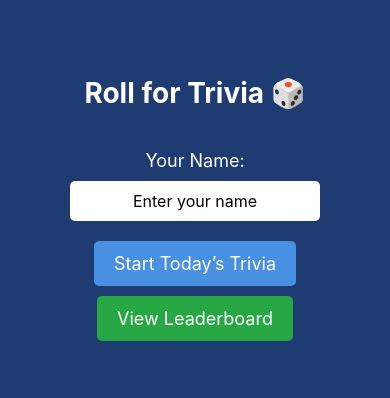
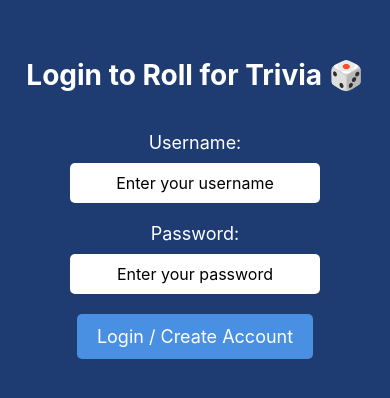
Before and after one commit to Jlavarine/roll-for-trivia-app, a React Native app: screen /Home in a window 390 px wide. Shown: the part 214-612 px from the top of the page. Built offline with nearby package versions, Linux system fonts and the light colour scheme.

Commit message:
fix: Remove allowing multiple trivia takes by implementing a login feature

```diff
--- a/src/App.tsx
+++ b/src/App.tsx
@@ -2,6 +2,7 @@ import 'react-native-gesture-handler';
 import React from 'react';
 import { NavigationContainer } from '@react-navigation/native';
 import { createStackNavigator } from '@react-navigation/stack';
+import LoginScreen from './screens/LoginScreen';
 import HomeScreen from './screens/HomeScreen';
 import TriviaScreen from './screens/TriviaScreen';
 import LeaderboardScreen from './screens/LeaderboardScreen';
@@ -16,7 +17,8 @@ export default function App() {
   return (
     <SafeAreaProvider>
       <NavigationContainer>
-        <Stack.Navigator initialRouteName="Home" screenOptions={{ headerShown: false }}>
+        <Stack.Navigator initialRouteName="Login" screenOptions={{ headerShown: false }}>
+          <Stack.Screen name="Login" component={LoginScreen} />
           <Stack.Screen name="Home" component={HomeScreen} />
           <Stack.Screen name="Trivia" component={TriviaScreen} />
           <Stack.Screen name="Leaderboard" component={LeaderboardScreen} />
--- a/src/screens/HomeScreen.tsx
+++ b/src/screens/HomeScreen.tsx
@@ -1,5 +1,5 @@
 import React, { useState, useEffect } from 'react';
-import { View, Text, TextInput, TouchableOpacity, Alert, StyleSheet } from 'react-native';
+import { View, Text, TouchableOpacity, Alert, StyleSheet } from 'react-native';
 import { StackScreenProps } from '@react-navigation/stack';
 import AsyncStorage from '@react-native-async-storage/async-storage';
 import { RootStackParamList } from '../types/navigation';
@@ -8,77 +8,60 @@ import { getDateKey } from '../utils/date';
 type Props = StackScreenProps<RootStackParamList, 'Home'>;
 
 export default function HomeScreen({ navigation }: Props) {
-  const [playerName, setPlayerName] = useState('');
-  const [hasChecked, setHasChecked] = useState(false);
+  const [username, setUsername] = useState('');
+  const [hasPlayedToday, setHasPlayedToday] = useState(false);
 
   useEffect(() => {
-    const checkExistingPlayer = async () => {
-      if (hasChecked) return;
+    const loadCurrentUser = async () => {
+      const storedUser = await AsyncStorage.getItem('currentUser');
+      if (storedUser) {
+        setUsername(storedUser);
+      } else {
+        navigation.replace('Login');
+      }
 
       const dateKey = getDateKey();
-      const storedPlayerName = await AsyncStorage.getItem('playerName');
       const storedLeaderboard = await AsyncStorage.getItem('leaderboard');
       const leaderboard = storedLeaderboard ? JSON.parse(storedLeaderboard) : [];
-      const hasBeenRedirected = await AsyncStorage.getItem(`hasBeenRedirected-${dateKey}`);
-
-      const hasPlayedToday = leaderboard.some(
-        (entry: { name: string; date: string }) => entry.name === storedPlayerName && entry.date === dateKey
-      );
-
-      if (hasPlayedToday && !hasBeenRedirected) {
-        Alert.alert('You have already played today!', 'Redirecting to the leaderboard.');
-        await AsyncStorage.setItem(`hasBeenRedirected-${dateKey}`, 'true');
-        navigation.replace('Leaderboard');
-        return;
-      }
-
-      setHasChecked(true);
+      const hasPlayed = leaderboard.some((entry: Entry) => entry.name === storedUser && entry.date === dateKey);
+      setHasPlayedToday(hasPlayed);
     };
-
-    checkExistingPlayer();
+    loadCurrentUser();
   }, [navigation]);
 
-  const startTrivia = async () => {
-    if (!playerName.trim()) {
-      Alert.alert('Please enter your name to start!');
-      return;
-    }
-
-    const dateKey = getDateKey();
-    const storedLeaderboard = await AsyncStorage.getItem('leaderboard');
-    const leaderboard = storedLeaderboard ? JSON.parse(storedLeaderboard) : [];
-
-    const hasPlayedToday = leaderboard.some(
-      (entry: { name: string; date: string }) => entry.name === playerName && entry.date === dateKey
-    );
-
-    if (hasPlayedToday) {
-      Alert.alert('This name has already been used today!', 'Please use a different name or check the leaderboard.');
-      return;
-    }
-
-    await AsyncStorage.setItem('playerName', playerName);
-    await AsyncStorage.setItem(`hasBeenRedirected-${dateKey}`, 'false');
-    navigation.navigate('Trivia');
+  const handleLogout = async () => {
+    await AsyncStorage.removeItem('currentUser');
+    setUsername('');
+    navigation.replace('Login');
   };
 
   return (
     <View style={styles.container}>
+      <Text style={styles.title}>Welcome To:</Text>
       <Text style={styles.title}>Roll for Trivia 🎲</Text>
-      <Text style={styles.label}>Your Name:</Text>
-      <TextInput
-        style={styles.input}
-        placeholder="Enter your name"
-        value={playerName}
-        onChangeText={setPlayerName}
-      />
+      <Text style={styles.title1}>A daily trivia game!</Text>
+      <Text style={styles.title1}>Questions change daily, so come back and try again tomorrow!</Text>
 
-      <TouchableOpacity onPress={startTrivia} style={styles.btn}>
-        <Text style={styles.btnText}>Start Today’s Trivia</Text>
+      {username ? (
+        <Text style={styles.usernameText}>Logged in as: {username}</Text>
+      ) : (
+        <Text style={styles.usernameText}>Loading...</Text>
+      )}
+
+      <TouchableOpacity
+        onPress={() => navigation.navigate('Trivia')}
+        style={[styles.btn, hasPlayedToday && styles.disabledBtn]}
+        disabled={hasPlayedToday}
+      >
+        <Text style={styles.btnText}>{hasPlayedToday ? "Try Again Tomorrow" : "Start Today’s Trivia"}</Text>
       </TouchableOpacity>
 
       <TouchableOpacity onPress={() => navigation.navigate('Leaderboard')} style={styles.leaderboardBtn}>
         <Text style={styles.btnText}>View Leaderboard</Text>
+      </TouchableOpacity>
+
+      <TouchableOpacity onPress={handleLogout} style={styles.logoutBtn}>
+        <Text style={styles.btnText}>Logout</Text>
       </TouchableOpacity>
     </View>
   );
@@ -99,19 +82,19 @@ const styles = StyleSheet.create({
     textAlign: 'center',
     marginBottom: 20,
   },
-  label: {
-    fontSize: 18,
+  title1: {
+    fontSize: 20,
+    fontWeight: 'bold',
     color: 'white',
-    marginTop: 20,
+    textAlign: 'center',
+    marginBottom: 20,
   },
-  input: {
-    marginTop: 10,
-    padding: 10,
-    fontSize: 16,
-    borderRadius: 5,
-    backgroundColor: 'white',
-    width: 250,
+  usernameText: {
+    fontSize: 22,
+    fontWeight: 'bold',
+    color: 'gold',
     textAlign: 'center',
+    marginBottom: 20,
   },
   btn: {
     marginTop: 20,
@@ -120,11 +103,21 @@ const styles = StyleSheet.create({
     backgroundColor: '#4a90e2',
     borderRadius: 5,
   },
+  disabledBtn: {
+    backgroundColor: '#777',
+  },
   leaderboardBtn: {
     marginTop: 10,
     paddingVertical: 12,
     paddingHorizontal: 20,
     backgroundColor: '#28a745',
+    borderRadius: 5,
+  },
+  logoutBtn: {
+    marginTop: 20,
+    paddingVertical: 12,
+    paddingHorizontal: 20,
+    backgroundColor: '#d9534f',
     borderRadius: 5,
   },
   btnText: {
--- a/src/screens/LeaderboardScreen.tsx
+++ b/src/screens/LeaderboardScreen.tsx
@@ -21,7 +21,12 @@ export default function LeaderboardScreen({ navigation }: Props) {
             const dateKey = getDateKey();
             const storedLeaderboard = await AsyncStorage.getItem('leaderboard');
             let parsedLeaderboard: LeaderboardEntry[] = storedLeaderboard ? JSON.parse(storedLeaderboard) : [];
-            parsedLeaderboard = parsedLeaderboard.filter(entry => entry.date === dateKey);
+
+            parsedLeaderboard = parsedLeaderboard.filter(entry => {
+                const isMatch = entry.date === dateKey;
+                return isMatch;
+            });
+
             parsedLeaderboard.sort((a, b) => b.score - a.score);
             setLeaderboard(parsedLeaderboard);
         };
--- /dev/null
+++ b/src/screens/LoginScreen.tsx
@@ -0,0 +1,113 @@
+import React, { useState, useEffect } from 'react';
+import { View, Text, TextInput, TouchableOpacity, Alert, StyleSheet } from 'react-native';
+import { StackScreenProps } from '@react-navigation/stack';
+import AsyncStorage from '@react-native-async-storage/async-storage';
+import { RootStackParamList } from '../types/navigation';
+
+type Props = StackScreenProps<RootStackParamList, 'Login'>;
+
+export default function LoginScreen({ navigation }: Props) {
+  const [username, setUsername] = useState('');
+  const [password, setPassword] = useState('');
+
+  useEffect(() => {
+    const checkExistingUser = async () => {
+      const storedUser = await AsyncStorage.getItem('currentUser');
+      if (storedUser) {
+        navigation.replace('Home');
+      }
+    };
+    checkExistingUser();
+  }, [navigation]);
+
+  const handleLogin = async () => {
+    if (!username.trim() || !password.trim()) {
+      Alert.alert('Error', 'Please enter both username and password.');
+      return;
+    }
+
+    const storedUsers = JSON.parse(await AsyncStorage.getItem('users') || '{}');
+
+    if (storedUsers[username]) {
+      if (storedUsers[username] !== password) {
+        Alert.alert('Error', 'Incorrect password. Please try again.');
+        return;
+      }
+      Alert.alert('Success', `Welcome back, ${username}!`);
+    } else {
+      storedUsers[username] = password;
+      await AsyncStorage.setItem('users', JSON.stringify(storedUsers));
+      Alert.alert('Success', `Account created for ${username}!`);
+    }
+
+    await AsyncStorage.setItem('currentUser', username);
+    navigation.replace('Home');
+  };
+
+  return (
+    <View style={styles.container}>
+      <Text style={styles.title}>Login to Roll for Trivia 🎲</Text>
+      <Text style={styles.label}>Username:</Text>
+      <TextInput
+        style={styles.input}
+        placeholder="Enter your username"
+        value={username}
+        onChangeText={setUsername}
+      />
+      <Text style={styles.label}>Password:</Text>
+      <TextInput
+        style={styles.input}
+        placeholder="Enter your password"
+        value={password}
+        onChangeText={setPassword}
+        secureTextEntry
+      />
+      <TouchableOpacity onPress={handleLogin} style={styles.btn}>
+        <Text style={styles.btnText}>Login / Create Account</Text>
+      </TouchableOpacity>
+    </View>
+  );
+}
+
+const styles = StyleSheet.create({
+  container: {
+    flex: 1,
+    justifyContent: 'center',
+    alignItems: 'center',
+    backgroundColor: '#1e3c72',
+    paddingHorizontal: 20,
+  },
+  title: {
+    fontSize: 28,
+    fontWeight: 'bold',
+    color: 'white',
+    textAlign: 'center',
+    marginBottom: 20,
+  },
+  label: {
+    fontSize: 18,
+    color: 'white',
+    marginTop: 20,
+  },
+  input: {
+    marginTop: 10,
+    padding: 10,
+    fontSize: 16,
+    borderRadius: 5,
+    backgroundColor: 'white',
+    width: 250,
+    textAlign: 'center',
+  },
+  btn: {
+    marginTop: 20,
+    paddingVertical: 12,
+    paddingHorizontal: 20,
+    backgroundColor: '#4a90e2',
+    borderRadius: 5,
+  },
+  btnText: {
+    fontSize: 18,
+    color: 'white',
+    textAlign: 'center',
+  },
+});
--- a/src/screens/TriviaScreen.tsx
+++ b/src/screens/TriviaScreen.tsx
@@ -71,15 +71,16 @@ export default function TriviaScreen({ navigation }: Props) {
   };
 
   const saveScore = async (finalScore: number) => {
-    const dateKey = `score-${getDateKey()}`;
-    await AsyncStorage.setItem(dateKey, finalScore.toString());
+    const dateKey = getDateKey();
+    const playerName = (await AsyncStorage.getItem('currentUser')) || 'Anonymous';
+    let leaderboard = JSON.parse((await AsyncStorage.getItem('leaderboard')) || '[]');
 
-    const playerName = (await AsyncStorage.getItem('playerName')) || 'Anonymous';
-    const leaderboard = JSON.parse((await AsyncStorage.getItem('leaderboard')) || '[]');
+    leaderboard = leaderboard.filter((entry: Entry) => !(entry.name === playerName && entry.date === dateKey));
 
-    leaderboard.push({ name: playerName, score: finalScore, date: getDateKey() });
+    leaderboard.push({ name: playerName, score: finalScore, date: dateKey });
     await AsyncStorage.setItem('leaderboard', JSON.stringify(leaderboard));
-  };
+};
+
 
   if (loading) {
     return <ActivityIndicator size="large" color="#4a90e2" style={styles.loader} />;
--- /dev/null
+++ b/src/types/entry.ts
@@ -0,0 +1,5 @@
+interface Entry {
+    name: string;
+    date: string;
+    score: number;
+}
--- a/src/types/navigation.ts
+++ b/src/types/navigation.ts
@@ -1,4 +1,5 @@
 export type RootStackParamList = {
+    Login: undefined;
     Home: undefined;
     Trivia: undefined;
     Leaderboard: undefined;
--- a/src/utils/date.ts
+++ b/src/utils/date.ts
@@ -1,3 +1,5 @@
-export function getDateKey() {
-    return new Date().toISOString().split('T')[0]
-}
+export const getDateKey = () => {
+    const date = new Date();
+    date.setDate(date.getDate() - 6);
+    return date.toISOString().split('T')[0];
+  };
```
